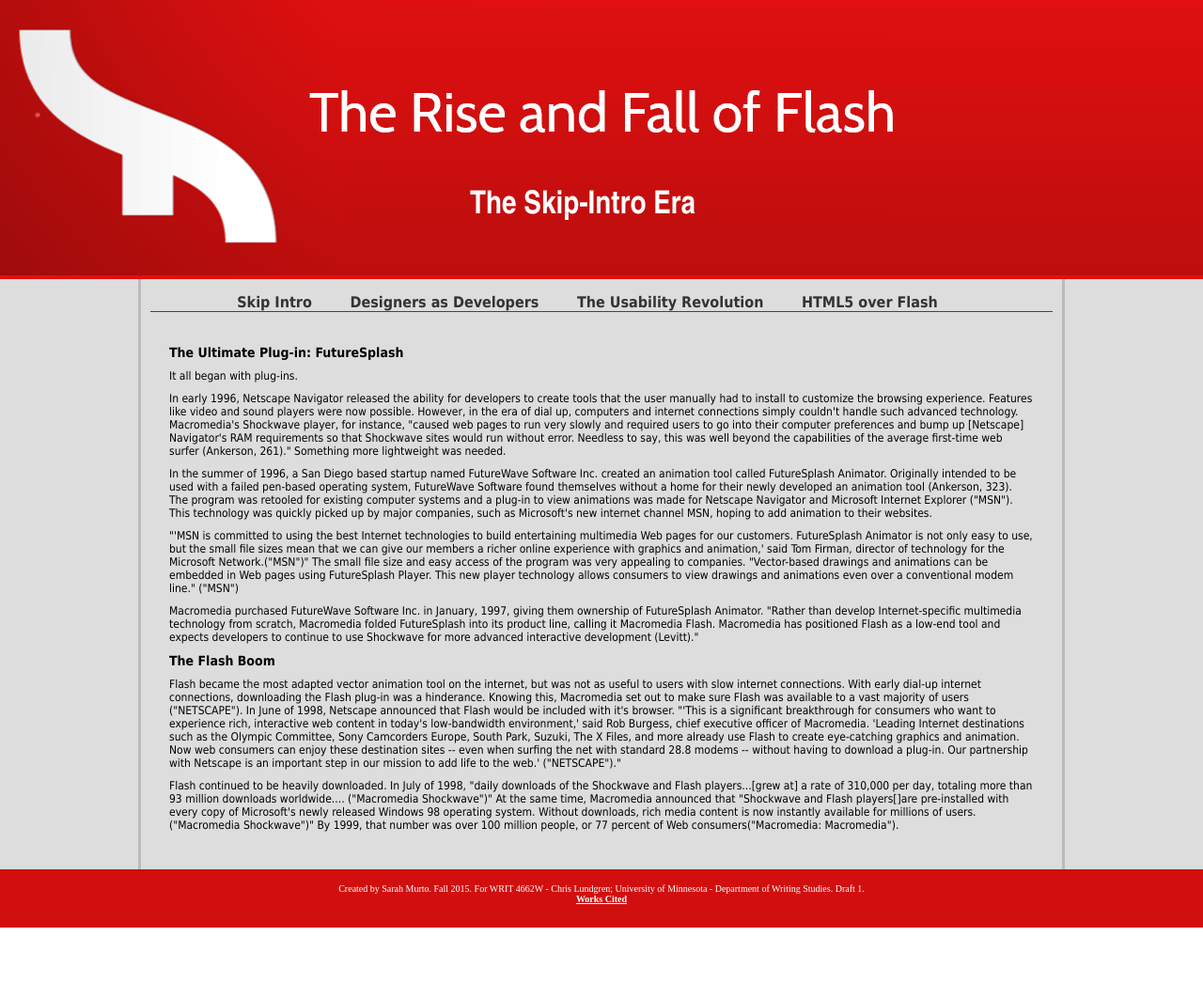
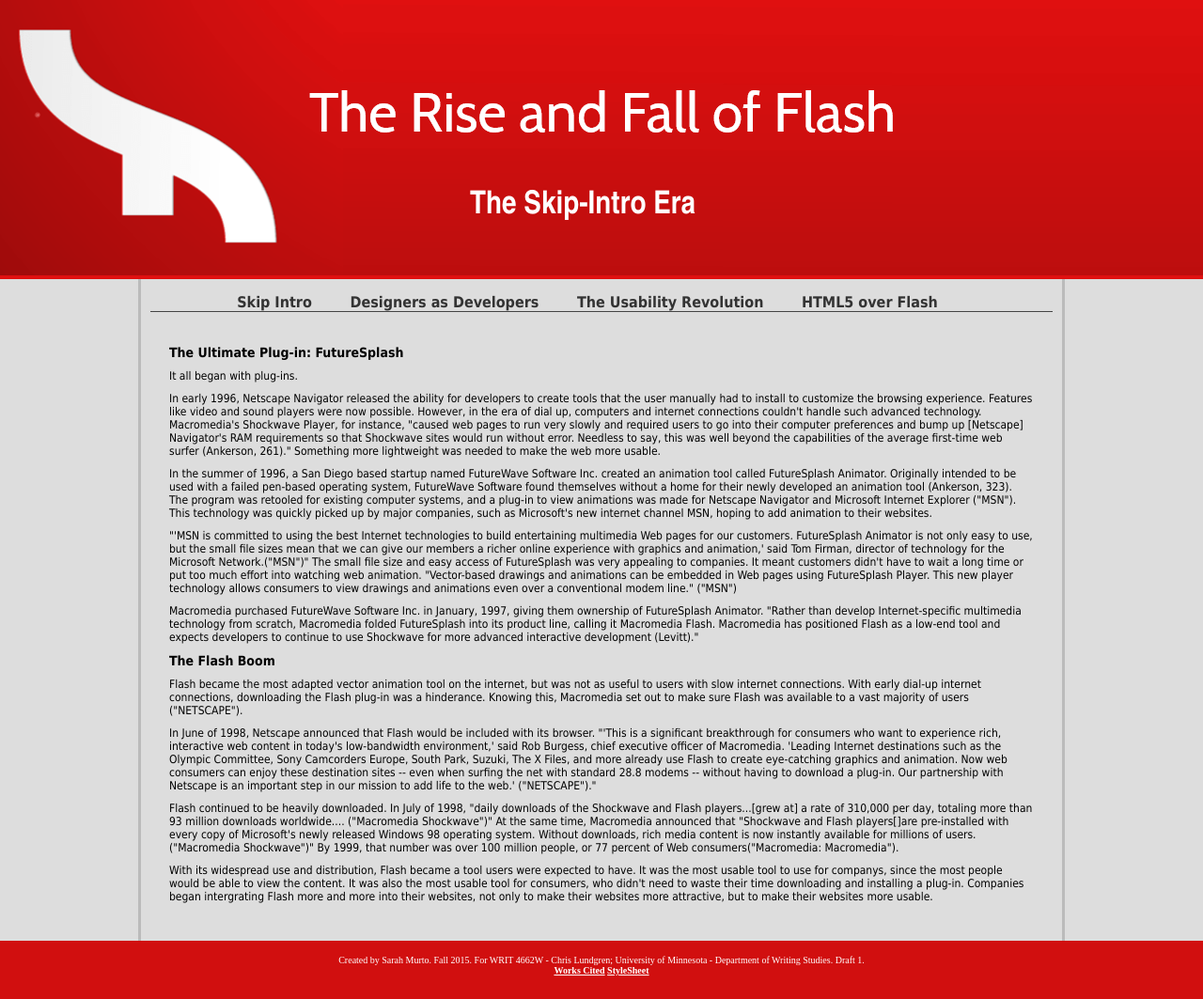
Before and after one commit to murtosl/HistoryOfFlash_4662W, a Jekyll site: the page built from _posts/2015-10-12-SkipIntro.html, in a window 1280 px wide. Shown: the whole page at 94% size. Built offline with Jekyll 4.4.1, drawn with Linux system fonts in a browser that asks for light colours; before the commit the page ends 987 px from its top, so only the background shows below that.

Commit message:
StyleSheet, Focus on usability

```diff
--- a/_includes/footer.html
+++ b/_includes/footer.html
@@ -2,5 +2,7 @@
 <footer>
 		<p>Created by Sarah Murto. Fall 2015. For WRIT 4662W - Chris Lundgren;
 		University of Minnesota - Department of Writing Studies. Draft 1.<br/>
-		<a href="{{ site.baseurl }}{% post_url 2015-10-12-Citations %}">Works Cited</a></p>
+		<a href="{{ site.baseurl }}{% post_url 2015-10-12-Citations %}">Works Cited</a>
+		<a href="{{ site.baseurl }}{% post_url 2015-10-16-StyleSheet %}">StyleSheet</a> <!-- REMOVE ME -->
+		</p>
 </footer>
--- a/_posts/2015-10-12-Citations.html
+++ b/_posts/2015-10-12-Citations.html
@@ -30,6 +30,7 @@
 <p>"MACROMEDIA: Macromedia Announces Free Flash Player Source Code." M2 Presswire: 1. May 26 1999. ProQuest. Web. 3 Oct. 2015 [<a  target="_blank" onclick="alertLogin();" href="http://login.ezproxy.lib.umn.edu/login?url=http://search.proquest.com/docview/446251982?accountid=14586">http://login.ezproxy.lib.umn.edu/login?url=http://search.proquest.com/docview/446251982?accountid=14586</a>].</p>
 
 <p>"Macromedia Shockwave(TM) and Flash(TM) Players Incorporated into Windows 98." PR Newswire: 1. Jul 28 1998. ProQuest. Web. 4 Oct. 2015 <[<a  target="_blank" onclick="alertLogin();" href="http://login.ezproxy.lib.umn.edu/login?url=http://search.proquest.com/docview/447261222?accountid=14586">http://login.ezproxy.lib.umn.edu/login?url=http://search.proquest.com/docview/447261222?accountid=14586</a>].</p>
+
 <p>"MSN Goes Online with FutureSplash Animator." Business Wire 12 Oct. 1996. Web. 03 Oct. 2015.</p>
 
 <p>"NETSCAPE: Netscape to Include Macromedia Flash Player with Netscape Navigator Browser Software." M2 Presswire: 1. Jun 11 1998. ProQuest. Web. 3 Oct. 2015 [<a target="_blank" onclick="alertLogin();" href="http://login.ezproxy.lib.umn.edu/login?url=http://search.proquest.com/docview/446274444?accountid=14586">http://login.ezproxy.lib.umn.edu/login?url=http://search.proquest.com/docview/446274444?accountid=14586</a>].</p>
--- a/_posts/2015-10-12-SkipIntro.html
+++ b/_posts/2015-10-12-SkipIntro.html
@@ -6,21 +6,25 @@
 ---
 
 
-<h2>The Ultimate Plug-in: FutureSplash</h2>
+ <h2>The Ultimate Plug-in: FutureSplash</h2>
 
  <p>It all began with plug-ins.</p>
 
- <p>In early 1996, Netscape Navigator released the ability for developers to create tools that the user manually had to install to customize the browsing experience. Features like video and sound players were now possible. However, in the era of dial up, computers and internet connections simply couldn't handle such advanced technology. Macromedia's Shockwave player, for instance, "caused web pages to run very slowly and required users to go into their computer preferences and bump up [Netscape] Navigator's RAM requirements so that Shockwave sites would run without error. Needless to say, this was well beyond the capabilities of the average first-time web surfer (Ankerson, 261)." Something more lightweight was needed.</p>
+ <p>In early 1996, Netscape Navigator released the ability for developers to create tools that the user manually had to install to customize the browsing experience. Features like video and sound players were now possible. However, in the era of dial up, computers and internet connections couldn't handle such advanced technology. Macromedia's Shockwave Player, for instance, "caused web pages to run very slowly and required users to go into their computer preferences and bump up [Netscape] Navigator's RAM requirements so that Shockwave sites would run without error. Needless to say, this was well beyond the capabilities of the average first-time web surfer (Ankerson, 261)." Something more lightweight was needed to make the web more usable.</p>
 
- <p>In the summer of 1996, a San Diego based startup named FutureWave Software Inc. created an animation tool called FutureSplash Animator. Originally intended to be used with a failed pen-based operating system, FutureWave Software found themselves without a home for their newly developed an animation tool (Ankerson, 323). The program was retooled for existing computer systems and a plug-in to view animations was made for Netscape Navigator and Microsoft Internet Explorer ("MSN"). This technology was quickly picked up by major companies, such as Microsoft's new internet channel MSN, hoping to add animation to their websites.</p>
+ <p>In the summer of 1996, a San Diego based startup named FutureWave Software Inc. created an animation tool called FutureSplash Animator. Originally intended to be used with a failed pen-based operating system, FutureWave Software found themselves without a home for their newly developed an animation tool (Ankerson, 323). The program was retooled for existing computer systems, and a plug-in to view animations was made for Netscape Navigator and Microsoft Internet Explorer ("MSN"). This technology was quickly picked up by major companies, such as Microsoft's new internet channel MSN, hoping to add animation to their websites.</p>
 
- <p>"'MSN is committed to using the best Internet technologies to build entertaining multimedia Web pages for our customers. FutureSplash Animator is not only easy to use, but the small file sizes mean that we can give our members a richer online experience with graphics and animation,' said Tom Firman, director of technology for the Microsoft Network.("MSN")" The small file size and easy access of the program was very appealing to companies. "Vector-based drawings and animations can be embedded in Web pages using FutureSplash Player. This new player technology allows consumers to view drawings and animations even over a conventional modem line." ("MSN")</p>
+ <p>"'MSN is committed to using the best Internet technologies to build entertaining multimedia Web pages for our customers. FutureSplash Animator is not only easy to use, but the small file sizes mean that we can give our members a richer online experience with graphics and animation,' said Tom Firman, director of technology for the Microsoft Network.("MSN")" The small file size and easy access of FutureSplash was very appealing to companies. It meant customers didn't have to wait a long time or put too much effort into watching web animation. "Vector-based drawings and animations can be embedded in Web pages using FutureSplash Player. This new player technology allows consumers to view drawings and animations even over a conventional modem line." ("MSN")</p>
 
  <p>Macromedia purchased FutureWave Software Inc. in January, 1997, giving them ownership of FutureSplash Animator. "Rather than develop Internet-specific multimedia technology from scratch, Macromedia folded FutureSplash into its product line, calling it Macromedia Flash. Macromedia has positioned Flash as a low-end tool and expects developers to continue to use Shockwave for more advanced interactive development (Levitt)."</p>
 
 
  <h2>The Flash Boom</h2>
 
- <p>Flash became the most adapted vector animation tool on the internet, but was not as useful to users with slow internet connections. With early dial-up internet connections, downloading the Flash plug-in was a hinderance. Knowing this, Macromedia set out to make sure Flash was available to a vast majority of users ("NETSCAPE"). In June of 1998, Netscape announced that Flash would be included with it's browser. "'This is a significant breakthrough for consumers who want to experience rich, interactive web content in today's low-bandwidth environment,' said Rob Burgess, chief executive officer of Macromedia. 'Leading Internet destinations such as the Olympic Committee, Sony Camcorders Europe, South Park, Suzuki, The X Files, and more already use Flash to create eye-catching graphics and animation. Now web consumers can enjoy these destination sites -- even when surfing the net with standard 28.8 modems -- without having to download a plug-in. Our partnership with Netscape is an important step in our mission to add life to the web.' ("NETSCAPE")."</p>
+ <p>Flash became the most adapted vector animation tool on the internet, but was not as useful to users with slow internet connections. With early dial-up internet connections, downloading the Flash plug-in was a hinderance. Knowing this, Macromedia set out to make sure Flash was available to a vast majority of users ("NETSCAPE").</p>
+
+ <p>In June of 1998, Netscape announced that Flash would be included with its browser. "'This is a significant breakthrough for consumers who want to experience rich, interactive web content in today's low-bandwidth environment,' said Rob Burgess, chief executive officer of Macromedia. 'Leading Internet destinations such as the Olympic Committee, Sony Camcorders Europe, South Park, Suzuki, The X Files, and more already use Flash to create eye-catching graphics and animation. Now web consumers can enjoy these destination sites -- even when surfing the net with standard 28.8 modems -- without having to download a plug-in. Our partnership with Netscape is an important step in our mission to add life to the web.' ("NETSCAPE")."</p>
 
  <p>Flash continued to be heavily downloaded. In July of 1998, "daily downloads of the Shockwave and Flash players...[grew at] a rate of 310,000 per day, totaling more than 93 million downloads worldwide.... ("Macromedia Shockwave")" At the same time, Macromedia announced that "Shockwave and Flash players[]are pre-installed with every copy of Microsoft's newly released Windows 98 operating system. Without downloads, rich media content is now instantly available for millions of users.("Macromedia Shockwave")" By 1999, that number was over 100 million people, or 77 percent of Web consumers("Macromedia: Macromedia").</p>
+
+ <p>With its widespread use and distribution, Flash became a tool users were expected to have. It was the most usable tool to use for companys, since the most people would be able to view the content. It was also the most usable tool for consumers, who didn't need to waste their time downloading and installing a plug-in. Companies began intergrating Flash more and more into their websites, not only to make their websites more attractive, but to make their websites more usable.</p>
```
Also changed, not shown: _posts/2015-10-16-StyleSheet.html (added, +38 -0 lines), 7 other files.
